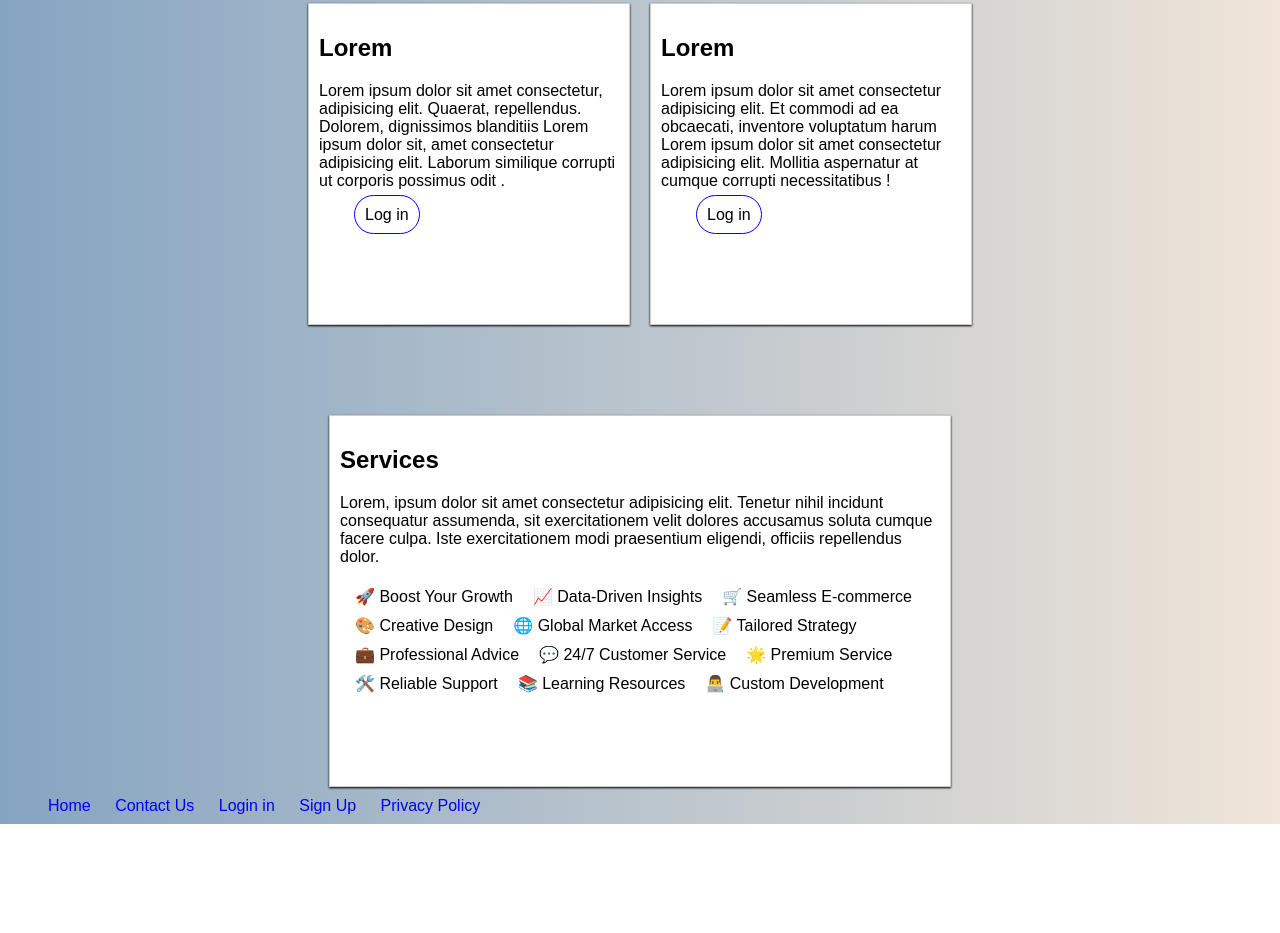
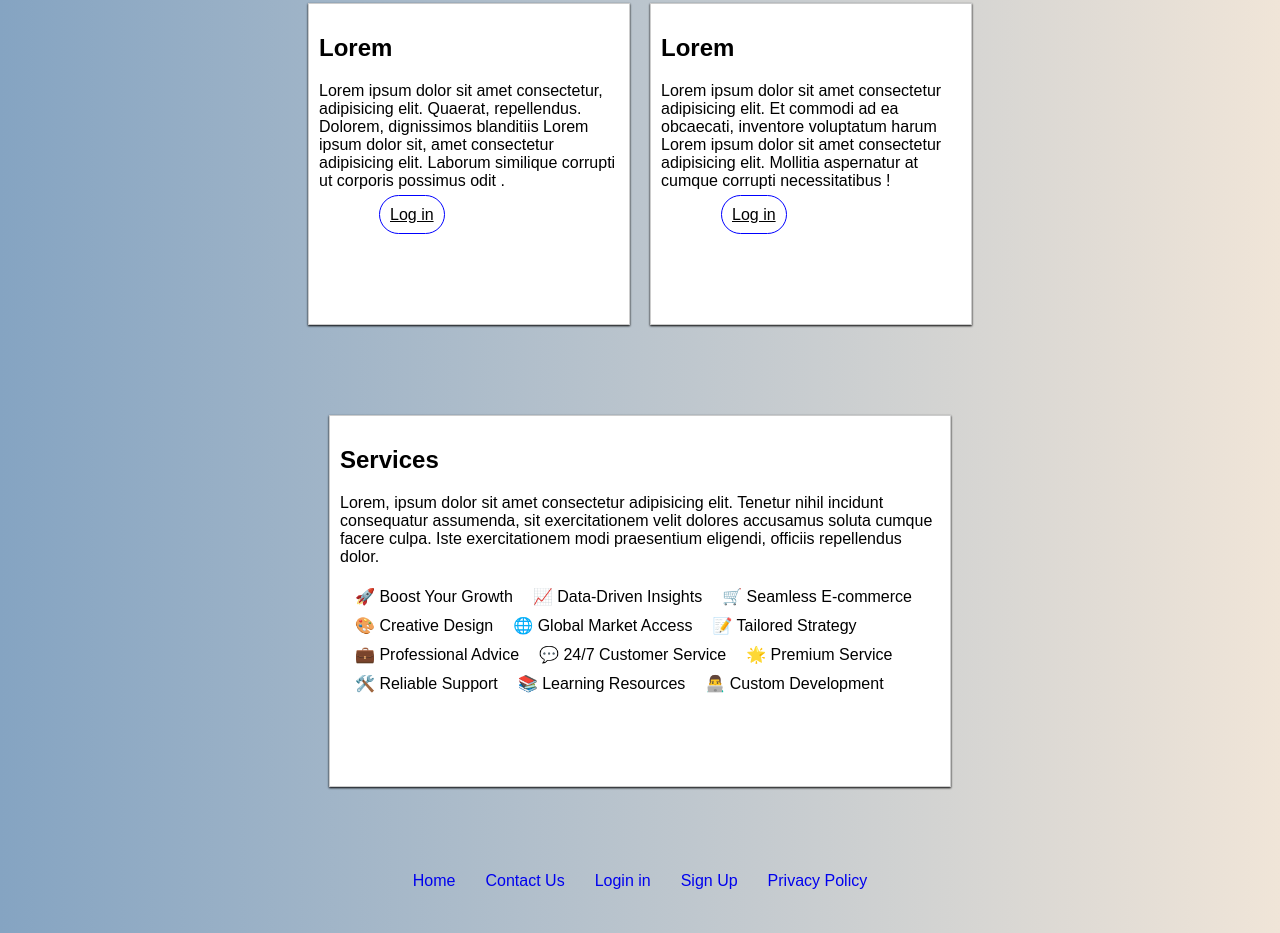
Before and after one commit to lucamadeira/homework-topher02, a plain HTML site: page index.html in a window 1280 px wide. Shown: the part 429-1362 px from the top of the page. Before the commit the page ends 1253 px from the top, so only its background shows below. Drawn offline with Linux system fonts and the light colour scheme.

Commit message:
finished homerwork
I finished my task that Topher gave me

```diff
--- a/index.html
+++ b/index.html
@@ -47,16 +47,12 @@
             </article>
 
     </main>
-    <tfoot>
-
-            <tr>
-                <td><a href="#">Home</a></td>
-                <td><a href="#">Contact Us</a></td>
-                <td><a href="#">Login in</a></td>
-                <td><a href="#">Sign Up</a></td>
-                <td><a href="#">Privacy Policy</a></td>
-            </tr>
-
-    </tfoot>
+    <footer>
+        <a href="#">Home</a>
+        <a href="#">Contact Us</a>
+        <a href="#">Login in</a>
+        <a href="#">Sign Up</a>
+        <a href="#">Privacy Policy</a>
+    </footer>
 </body>
 </html>
--- a/mediotyle.css
+++ b/mediotyle.css
@@ -1,5 +1,4 @@
-@media screen and (min-width:600px) and (max-width: 1000px) {
-
+@media screen and (min-width: 600px) and (max-width: 1000px) {
   body {
     background-image: linear-gradient(to right, #85a4c2, #f6be79);
     font-family: Arial, sans-serif;
@@ -11,7 +10,6 @@
     display: flex;
     justify-content: center;
     align-items: center;
-
   }
 
   .position {
@@ -36,26 +34,19 @@
     height: 300px;
     padding: 10px;
     margin: 20px;
+  }
+}
 
-    }
-}.modi{
-        border: 1px solid blue;
-        border-radius: 20px;
-        margin: 5px;
-        padding: auto;
-        color: black;
-    }
-     #mp{
+#mp {
   background-color: white;
   display: inline-block;
-        width:600px ;
+  width: 600px;
   height: 350px;
   padding: 10px;
   margin: 10px;
   margin-top: 80px;
   box-shadow: 0px 1px 2px;
   border: 1px solid #ccc;
-
 }
 #mp ul {
   display: flex;
@@ -65,21 +56,16 @@
   padding: 5px;
   margin: 10px;
 }
-    a{  position: relative;
-       text-align: center;
-       left: 30px;
-
-
-    }
-    tfoot, a{
-        padding: 10px;
-        margin: auto;
-        text-decoration: none;
-
-    }
-    tfoot{
+footer {
   display: flex;
   justify-content: center;
-        align-items: center;
+  margin: 5px;
+  padding: 20px 0;
+}
 
+footer > a {
+  text-align: center;
+  padding: 10px;
+  margin: 40px 5px 5px 5px;
+  text-decoration: none;
 }
--- a/smalltyle.css
+++ b/smalltyle.css
@@ -1,4 +1,4 @@
-@media  screen and (min-width:350px) and (max-width: 600px){
+@media screen and (min-width: 350px) and (max-width: 600px) {
   body {
     background-image: linear-gradient(to right, #7491af, #e9b26d);
     font-family: Arial, sans-serif;
@@ -7,7 +7,7 @@
     text-align: center;
   }
   section {
-        display:flex;
+    display: flex;
     flex-wrap: wrap;
   }
 
@@ -35,19 +35,18 @@
     height: 350px;
     padding: 10px;
     margin: 10px;
-
   }
-    .modi{
+  .modi {
     border: 1px solid blue;
     border-radius: 20px;
     margin: 5px;
     padding: auto;
     color: black;
   }
-     #mp{
+  #mp {
     background-color: white;
     display: inline-block;
-        width:450px ;
+    width: 450px;
     height: 360px;
     padding: 10px;
     margin: 10px;
@@ -62,15 +61,15 @@
     padding: 0;
     margin: 10px 0 0 0;
   }
-    a{  position: relative;
+  a {
+    position: relative;
     text-align: center;
     left: 30px;
-
   }
-    tfoot, a{
+  footer,
+  a {
     padding: 10px;
     margin: auto;
     text-decoration: none;
-
   }
 }
--- a/style.css
+++ b/style.css
@@ -1,21 +1,16 @@
-
-
-body{
+body {
   background-image: linear-gradient(to right, #85a4c2, #f0e5d8);
   font-family: Arial, sans-serif;
 }
-h1{
-
+h1 {
   text-align: center;
 }
-section{
+section {
   display: flex;
   justify-content: center;
   align-items: center;
-
-
 }
-.position{
+.position {
   background-color: white;
   height: 100vh;
   border: 1px solid #ccc;
@@ -24,36 +19,44 @@ section{
   padding: 10px;
   margin: 10px;
   box-shadow: 0px 1px 2px;
-
 }
-img{
+img {
   width: 300px;
   height: 50%;
 }
 article {
-    display:flex;
+  display: flex;
   align-items: center;
   justify-content: center;
-
-
 }
 
-   article > .size{
+article > .size {
   background-color: white;
   display: inline-block;
-    width:300px ;
+  width: 300px;
   height: 300px;
   padding: 10px;
   margin: 10px;
   box-shadow: 0px 1px 2px;
   border: 1px solid #ccc;
 }
-#mp{
+.modi {
+  border: 1px solid blue;
+  border-radius: 20px;
+  margin: 60px;
+  padding: 10px;
+  color: black;
+}
+.modi:hover {
+  background-color: #85a4c2;
+  color: rgb(9, 9, 9);
+
+}
+#mp {
   background-color: white;
   display: inline-block;
-    width:700px ;
+  width: 700px;
   height: 300px;
-
 
   box-shadow: 0px 1px 2px;
   border: 1px solid #ccc;
@@ -66,9 +69,22 @@ article {
   padding: 0;
   margin: 10px 0 0 0;
 }
-tfoot > td{
+
+footer {
+  display: flex;
+  justify-content: center;
+  margin: 5px;
+  padding: 20px 0;
+}
+
+footer > a {
   text-align: center;
-    margin-left: auto;
-    margin-right: auto;
-    width: 100%;
+  padding: 10px;
+  margin: 0;
+  text-decoration: none;
 }
+footer > a:hover {
+  background-color: #f6be79;
+  color: white;
+  border-radius: 5px;
+}
```
Lines whose indentation alone changed are shown as unchanged.
